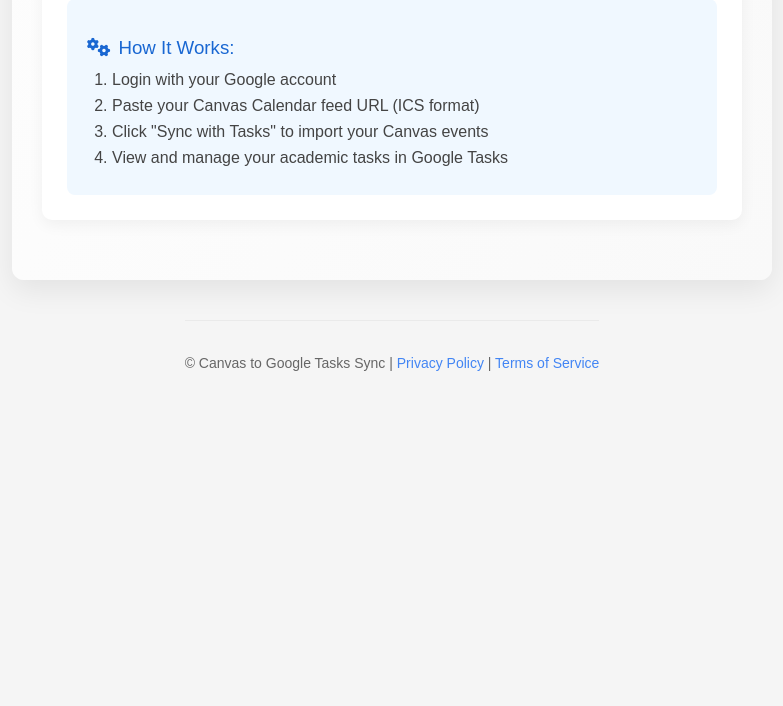
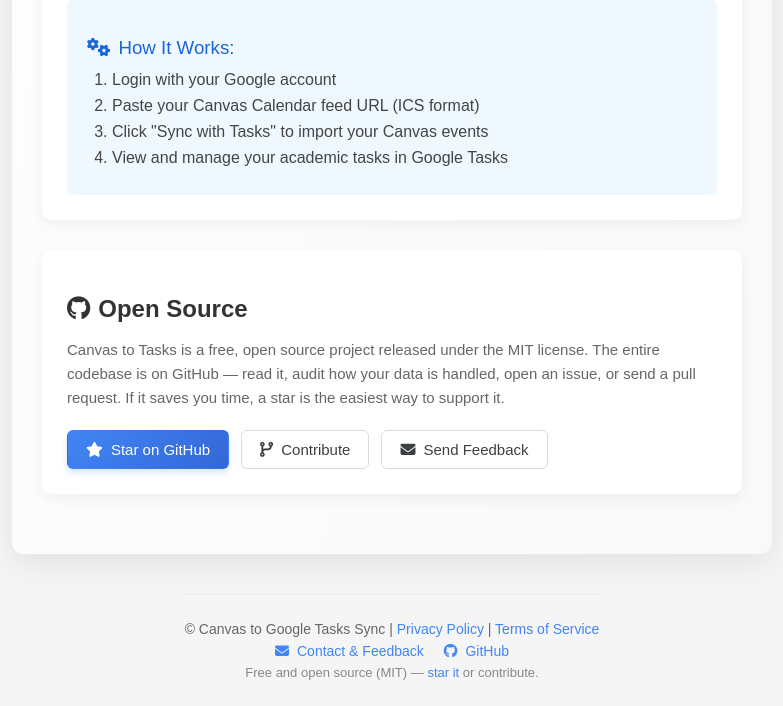
Before and after one commit to themehulpatwari/canvas_to_tasks, a Flask app: page / in a window 1280 px wide. Shown: the part 1051-1757 px from the top of the page, without its empty margins (248-1031 px from the left). Before the commit the page ends 1422 px from the top, so only its background shows below. Run offline with Flask 3, Linux system fonts and the light colour scheme; some libraries are stand-ins or nearby versions.

Commit message:
adding github and contact info

```diff
--- a/static/css/styles.css
+++ b/static/css/styles.css
@@ -867,3 +867,95 @@ pre {
         padding: 20px;
     }
 }
+
+/* Open Source Section */
+.open-source-section {
+    background-color: #fff;
+    border-radius: 10px;
+    padding: 25px;
+    margin: 20px 0 30px;
+    box-shadow: 0 5px 15px rgba(0, 0, 0, 0.05);
+}
+
+.open-source-section h2 {
+    color: #333;
+    font-size: 24px;
+    margin-bottom: 15px;
+    font-weight: 600;
+}
+
+.open-source-section p {
+    color: #666;
+    font-size: 15px;
+    line-height: 1.6;
+    margin: 0;
+}
+
+.oss-actions {
+    display: flex;
+    flex-wrap: wrap;
+    gap: 12px;
+    margin-top: 20px;
+}
+
+.oss-btn {
+    display: inline-flex;
+    align-items: center;
+    padding: 10px 18px;
+    border: 1px solid #dadce0;
+    border-radius: 6px;
+    background-color: #fff;
+    color: #3c4043;
+    text-decoration: none;
+    font-size: 15px;
+    font-weight: 500;
+    transition: all 0.3s ease;
+}
+
+.oss-btn:hover {
+    transform: translateY(-2px);
+    border-color: #c6c9cd;
+    box-shadow: 0 4px 8px rgba(0, 0, 0, 0.08);
+}
+
+.oss-btn-primary {
+    background: linear-gradient(135deg, #4285f4, #3367d6);
+    border-color: transparent;
+    color: #fff;
+    box-shadow: 0 4px 6px rgba(66, 133, 244, 0.2);
+}
+
+.oss-btn-primary:hover {
+    box-shadow: 0 6px 10px rgba(66, 133, 244, 0.3);
+}
+
+/* Footer link rows */
+.page-footer p {
+    margin: 6px 0;
+}
+
+.footer-links {
+    display: flex;
+    flex-wrap: wrap;
+    justify-content: center;
+    gap: 20px;
+}
+
+.footer-oss {
+    color: #888;
+    font-size: 13px;
+}
+
+@media (max-width: 600px) {
+    .open-source-section {
+        padding: 20px;
+    }
+
+    .oss-actions {
+        flex-direction: column;
+    }
+
+    .oss-btn {
+        justify-content: center;
+    }
+}
--- a/templates/home.html
+++ b/templates/home.html
@@ -161,10 +161,34 @@
                 </ol>
             </div>
         {% endif %}
+
+        <div class="open-source-section">
+            <h2><i class="fab fa-github icon-space"></i>Open Source</h2>
+            <p>Canvas to Tasks is a free, open source project released under the MIT license. The
+               entire codebase is on GitHub &mdash; read it, audit how your data is handled, open an
+               issue, or send a pull request. If it saves you time, a star is the easiest way to
+               support it.</p>
+            <div class="oss-actions">
+                <a class="oss-btn oss-btn-primary" href="https://github.com/themehulpatwari/canvas_to_tasks" target="_blank" rel="noopener noreferrer">
+                    <i class="fas fa-star icon-space"></i>Star on GitHub
+                </a>
+                <a class="oss-btn" href="https://github.com/themehulpatwari/canvas_to_tasks/blob/main/README.md" target="_blank" rel="noopener noreferrer">
+                    <i class="fas fa-code-branch icon-space"></i>Contribute
+                </a>
+                <a class="oss-btn" href="mailto:themehulpatwari@gmail.com?subject=Canvas%20to%20Tasks%20Feedback">
+                    <i class="fas fa-envelope icon-space"></i>Send Feedback
+                </a>
+            </div>
+        </div>
     </div>
 
     <footer class="page-footer">
         <p>&copy; Canvas to Google Tasks Sync | <a href="{{ url_for('privacy_policy') }}">Privacy Policy</a> | <a href="{{ url_for('terms_of_service') }}">Terms of Service</a></p>
+        <p class="footer-links">
+            <a href="mailto:themehulpatwari@gmail.com?subject=Canvas%20to%20Tasks%20Feedback"><i class="fas fa-envelope icon-space"></i>Contact &amp; Feedback</a>
+            <a href="https://github.com/themehulpatwari/canvas_to_tasks" target="_blank" rel="noopener noreferrer"><i class="fab fa-github icon-space"></i>GitHub</a>
+        </p>
+        <p class="footer-oss">Free and open source (MIT) &mdash; <a href="https://github.com/themehulpatwari/canvas_to_tasks" target="_blank" rel="noopener noreferrer">star it</a> or contribute.</p>
     </footer>
 
     <script nonce="{{ csp_nonce() }}">
--- a/templates/import_ics.html
+++ b/templates/import_ics.html
@@ -78,6 +78,11 @@
 
     <footer class="page-footer">
         <p>&copy; Canvas to Google Tasks Sync | <a href="{{ url_for('privacy_policy') }}">Privacy Policy</a> | <a href="{{ url_for('terms_of_service') }}">Terms of Service</a></p>
+        <p class="footer-links">
+            <a href="mailto:themehulpatwari@gmail.com?subject=Canvas%20to%20Tasks%20Feedback"><i class="fas fa-envelope icon-space"></i>Contact &amp; Feedback</a>
+            <a href="https://github.com/themehulpatwari/canvas_to_tasks" target="_blank" rel="noopener noreferrer"><i class="fab fa-github icon-space"></i>GitHub</a>
+        </p>
+        <p class="footer-oss">Free and open source (MIT) &mdash; <a href="https://github.com/themehulpatwari/canvas_to_tasks" target="_blank" rel="noopener noreferrer">star it</a> or contribute.</p>
     </footer>
 
     <script nonce="{{ csp_nonce() }}">
--- a/templates/import_success.html
+++ b/templates/import_success.html
@@ -71,6 +71,11 @@
 
     <footer class="page-footer">
         <p>&copy; Canvas to Google Tasks Sync | <a href="{{ url_for('privacy_policy') }}">Privacy Policy</a> | <a href="{{ url_for('terms_of_service') }}">Terms of Service</a></p>
+        <p class="footer-links">
+            <a href="mailto:themehulpatwari@gmail.com?subject=Canvas%20to%20Tasks%20Feedback"><i class="fas fa-envelope icon-space"></i>Contact &amp; Feedback</a>
+            <a href="https://github.com/themehulpatwari/canvas_to_tasks" target="_blank" rel="noopener noreferrer"><i class="fab fa-github icon-space"></i>GitHub</a>
+        </p>
+        <p class="footer-oss">Free and open source (MIT) &mdash; <a href="https://github.com/themehulpatwari/canvas_to_tasks" target="_blank" rel="noopener noreferrer">star it</a> or contribute.</p>
     </footer>
 
     <script nonce="{{ csp_nonce() }}">
--- a/templates/privacy_policy.html
+++ b/templates/privacy_policy.html
@@ -94,6 +94,11 @@
 
     <footer class="page-footer">
         <p>&copy; Canvas to Google Tasks Sync | <a href="{{ url_for('privacy_policy') }}">Privacy Policy</a> | <a href="{{ url_for('terms_of_service') }}">Terms of Service</a></p>
+        <p class="footer-links">
+            <a href="mailto:themehulpatwari@gmail.com?subject=Canvas%20to%20Tasks%20Feedback"><i class="fas fa-envelope icon-space"></i>Contact &amp; Feedback</a>
+            <a href="https://github.com/themehulpatwari/canvas_to_tasks" target="_blank" rel="noopener noreferrer"><i class="fab fa-github icon-space"></i>GitHub</a>
+        </p>
+        <p class="footer-oss">Free and open source (MIT) &mdash; <a href="https://github.com/themehulpatwari/canvas_to_tasks" target="_blank" rel="noopener noreferrer">star it</a> or contribute.</p>
     </footer>
 </body>
 </html>
--- a/templates/terms_of_service.html
+++ b/templates/terms_of_service.html
@@ -79,6 +79,11 @@
 
     <footer class="page-footer">
         <p>&copy; Canvas to Google Tasks Sync | <a href="{{ url_for('privacy_policy') }}">Privacy Policy</a> | <a href="{{ url_for('terms_of_service') }}">Terms of Service</a></p>
+        <p class="footer-links">
+            <a href="mailto:themehulpatwari@gmail.com?subject=Canvas%20to%20Tasks%20Feedback"><i class="fas fa-envelope icon-space"></i>Contact &amp; Feedback</a>
+            <a href="https://github.com/themehulpatwari/canvas_to_tasks" target="_blank" rel="noopener noreferrer"><i class="fab fa-github icon-space"></i>GitHub</a>
+        </p>
+        <p class="footer-oss">Free and open source (MIT) &mdash; <a href="https://github.com/themehulpatwari/canvas_to_tasks" target="_blank" rel="noopener noreferrer">star it</a> or contribute.</p>
     </footer>
 </body>
 </html>
```
